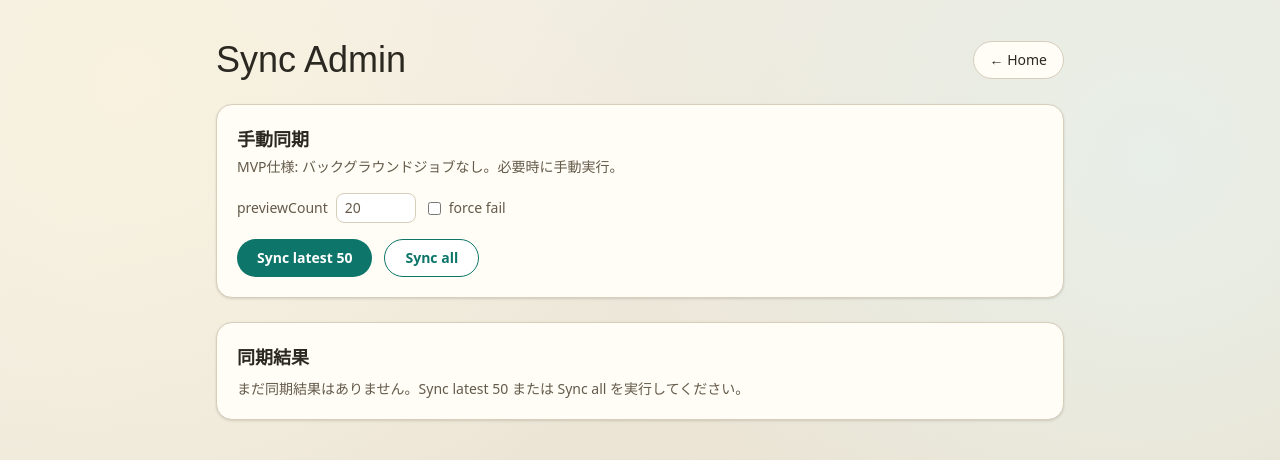
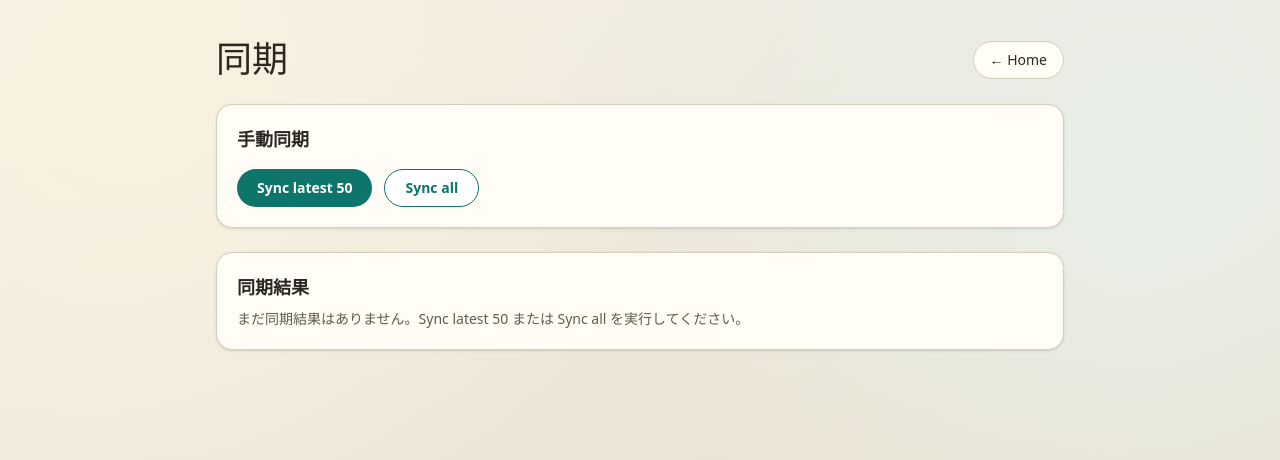
Before and after one commit to mmmmatsuuuu/notion-memo-rag, a Next.js app: page /admin in a window 1280 px wide. Shown: the top 460 px of the page. Built offline with nearby package versions, Linux system fonts and the light colour scheme.

Commit message:
feat: streamline UI and improve search input UX

```diff
--- a/app/admin/page.tsx
+++ b/app/admin/page.tsx
@@ -9,7 +9,7 @@ export default function AdminPage() {
           className="text-3xl md:text-4xl"
           style={{ fontFamily: "var(--font-serif)" }}
         >
-          Sync Admin
+          同期
         </h1>
         <Link
           href="/"
--- a/app/page.tsx
+++ b/app/page.tsx
@@ -30,9 +30,6 @@ export default async function HomePage({ searchParams }: HomePageProps) {
       >
         思考支援用メモ検索のMVP
       </h1>
-      <p className="mt-4 max-w-3xl text-[var(--ink-muted)]">
-        このアプリは「答えを作る」ためではなく、関連メモ断片への最短導線を作るためのRAGです。
-      </p>
       {authError ? (
         <p className="mt-4 rounded-lg border border-red-200 bg-red-50 p-3 text-sm text-red-700">
           {authError === "forbidden_email"
@@ -44,14 +41,8 @@ export default async function HomePage({ searchParams }: HomePageProps) {
       {isSignedIn ? <FixedLogoutButton /> : null}
 
       {isSignedIn ? (
-        <SearchClient defaultContextText="新しい機能を作るとき、調査と実装の切り替えで迷って進行が遅くなる。過去メモから、意思決定を速くする運用ルールを探したい。" />
-      ) : (
-        <section className="mt-8 rounded-2xl border border-[var(--line)] bg-[var(--panel)] p-5">
-          <p className="text-sm text-[var(--ink-muted)]">
-            ログイン後、この画面に検索結果カードと下部ツールバーが表示されます。
-          </p>
-        </section>
-      )}
+        <SearchClient defaultContextText="" />
+      ) : null}
     </main>
   );
 }
--- a/components/admin-sync-client.tsx
+++ b/components/admin-sync-client.tsx
@@ -108,10 +108,9 @@ function parseNdjsonChunk(chunk: string): SyncStreamEvent[] {
 }
 
 export default function AdminSyncClient() {
+  const previewLimit = 20;
   const [isSyncing, setIsSyncing] = useState(false);
   const [errorMessage, setErrorMessage] = useState<string | null>(null);
-  const [forceFail, setForceFail] = useState(false);
-  const [previewCount, setPreviewCount] = useState(20);
   const [livePreview, setLivePreview] = useState<SyncPreviewItem[]>([]);
   const [progress, setProgress] = useState<SyncProgressState | null>(null);
   const [result, setResult] = useState<SyncResponse | null>(null);
@@ -138,8 +137,7 @@ export default function AdminSyncClient() {
         },
         body: JSON.stringify({
           limit,
-          forceFail,
-          previewCount
+          previewCount: previewLimit
         })
       });
 
@@ -203,7 +201,7 @@ export default function AdminSyncClient() {
             if (event.previewItem) {
               const previewItem = event.previewItem;
               setLivePreview((prev) => {
-                if (prev.length >= previewCount) {
+                if (prev.length >= previewLimit) {
                   return prev;
                 }
                 return [...prev, previewItem];
@@ -246,30 +244,6 @@ export default function AdminSyncClient() {
     <>
       <section className="mt-6 rounded-2xl border border-[var(--line)] bg-[var(--panel)] p-5 shadow-sm">
         <h2 className="text-lg font-semibold">手動同期</h2>
-        <p className="mt-1 text-sm text-[var(--ink-muted)]">
-          MVP仕様: バックグラウンドジョブなし。必要時に手動実行。
-        </p>
-        <div className="mt-4 flex flex-wrap items-center gap-3">
-          <label className="inline-flex items-center gap-2 text-sm text-[var(--ink-muted)]">
-            <span>previewCount</span>
-            <input
-              type="number"
-              min={1}
-              max={50}
-              value={previewCount}
-              onChange={(event) => setPreviewCount(Number(event.target.value))}
-              className="w-20 rounded-lg border border-[var(--line)] bg-white px-2 py-1 text-sm"
-            />
-          </label>
-          <label className="inline-flex items-center gap-2 text-sm text-[var(--ink-muted)]">
-            <input
-              type="checkbox"
-              checked={forceFail}
-              onChange={(event) => setForceFail(event.target.checked)}
-            />
-            force fail
-          </label>
-        </div>
         <div className="mt-4 flex flex-wrap gap-3">
           <button
             type="button"
--- a/components/search-client.tsx
+++ b/components/search-client.tsx
@@ -1,7 +1,7 @@
 "use client";
 
 import Link from "next/link";
-import { useMemo, useState } from "react";
+import { useEffect, useMemo, useRef, useState } from "react";
 
 type SearchResultItem = {
   id: string;
@@ -39,10 +39,15 @@ export default function SearchClient({ defaultContextText }: SearchClientProps)
   const [isSearching, setIsSearching] = useState(false);
   const [errorMessage, setErrorMessage] = useState<string | null>(null);
   const [response, setResponse] = useState<SearchSuccessResponse | null>(null);
+  const textareaRef = useRef<HTMLTextAreaElement | null>(null);
 
   const results = useMemo(() => response?.results ?? [], [response]);
 
   async function handleSearch() {
+    if (isSearching) {
+      return;
+    }
+
     setIsSearching(true);
     setErrorMessage(null);
 
@@ -73,15 +78,23 @@ export default function SearchClient({ defaultContextText }: SearchClientProps)
     }
   }
 
+  useEffect(() => {
+    const textarea = textareaRef.current;
+    if (!textarea) {
+      return;
+    }
+
+    textarea.style.height = "auto";
+    textarea.style.height = `${textarea.scrollHeight}px`;
+  }, [contextText]);
+
   return (
     <>
       <section className="mt-8">
         <h2 className="text-lg font-semibold">検索結果</h2>
-        <p className="mt-1 text-sm text-[var(--ink-muted)]">
-          {response
-            ? `mode=${response.mode} / topK=${response.topK} / count=${response.resultCount}`
-            : "文脈を入力して Search を押すと、検索結果を表示します。"}
-        </p>
+        {response ? (
+          <p className="mt-1 text-sm text-[var(--ink-muted)]">{response.resultCount}件</p>
+        ) : null}
         {errorMessage ? (
           <p className="mt-3 rounded-lg border border-red-200 bg-red-50 p-3 text-sm text-red-700">
             検索エラー: {errorMessage}
@@ -108,7 +121,7 @@ export default function SearchClient({ defaultContextText }: SearchClientProps)
                   rel="noreferrer"
                   className="text-[var(--ink-muted)] underline"
                 >
-                  memo_url
+                  Notionのメモへ
                 </a>
                 <span className="rounded-full bg-[var(--accent-soft)] px-3 py-1 text-xs">
                   {memo.note}
@@ -151,18 +164,25 @@ export default function SearchClient({ defaultContextText }: SearchClientProps)
         </div>
       </section>
 
-      <footer className="fixed right-0 bottom-0 left-0 border-t border-[var(--line)] bg-[#fffcf2]/95 backdrop-blur">
-        <div className="mx-auto flex w-full max-w-6xl flex-col gap-3 px-4 py-3 md:flex-row md:items-end">
+      <footer className="pointer-events-none fixed right-0 bottom-4 left-0 z-40 px-3 sm:px-6">
+        <div className="pointer-events-auto mx-auto flex w-full max-w-5xl flex-col gap-3 rounded-2xl border border-[var(--line)] bg-[#fffcf2]/82 px-4 py-3 shadow-xl backdrop-blur-md md:flex-row md:items-end">
           <div className="flex-1">
             <label htmlFor="context" className="text-xs font-semibold text-[var(--ink-muted)]">
               文脈入力
             </label>
             <textarea
               id="context"
-              className="mt-1 h-20 w-full rounded-xl border border-[var(--line)] bg-white p-3 text-sm outline-none ring-[var(--accent)] focus:ring-2"
+              ref={textareaRef}
+              className="mt-1 min-h-11 w-full rounded-xl border border-[var(--line)] bg-white p-3 text-sm leading-relaxed outline-none ring-[var(--accent)] focus:ring-1"
               placeholder="今考えている課題、仮説、問いを入力..."
               value={contextText}
               onChange={(event) => setContextText(event.target.value)}
+              onKeyDown={(event) => {
+                if ((event.metaKey || event.ctrlKey) && event.key === "Enter") {
+                  event.preventDefault();
+                  void handleSearch();
+                }
+              }}
             />
           </div>
           <div className="flex gap-2">
@@ -172,13 +192,13 @@ export default function SearchClient({ defaultContextText }: SearchClientProps)
               disabled={isSearching}
               className="h-11 rounded-full bg-[var(--accent)] px-5 text-sm font-semibold text-white disabled:opacity-60"
             >
-              {isSearching ? "Searching..." : "Search (topK=6)"}
+              {isSearching ? "Searching..." : "検索"}
             </button>
             <Link
               href="/admin"
               className="inline-flex h-11 items-center rounded-full border border-[var(--accent)] bg-white px-5 text-sm font-semibold text-[var(--accent)]"
             >
-              /admin
+              Notionメモ同期
             </Link>
           </div>
         </div>
```
